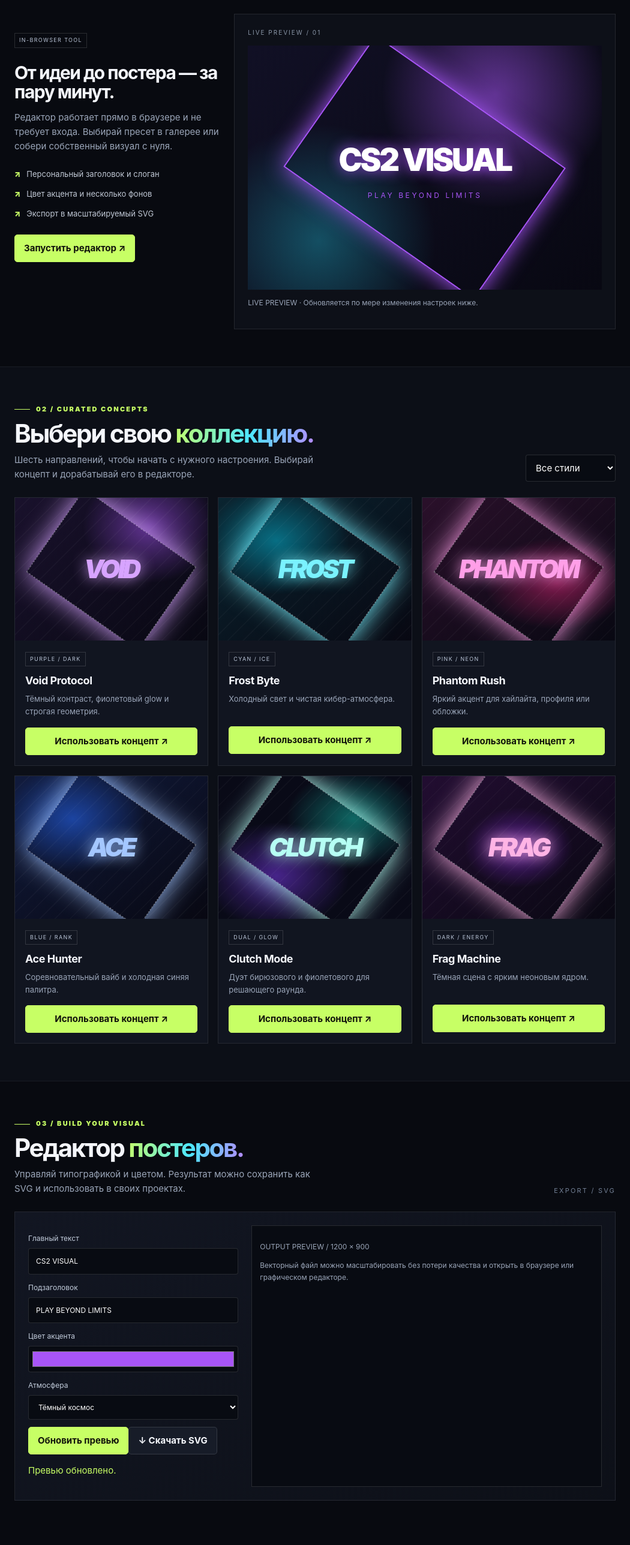
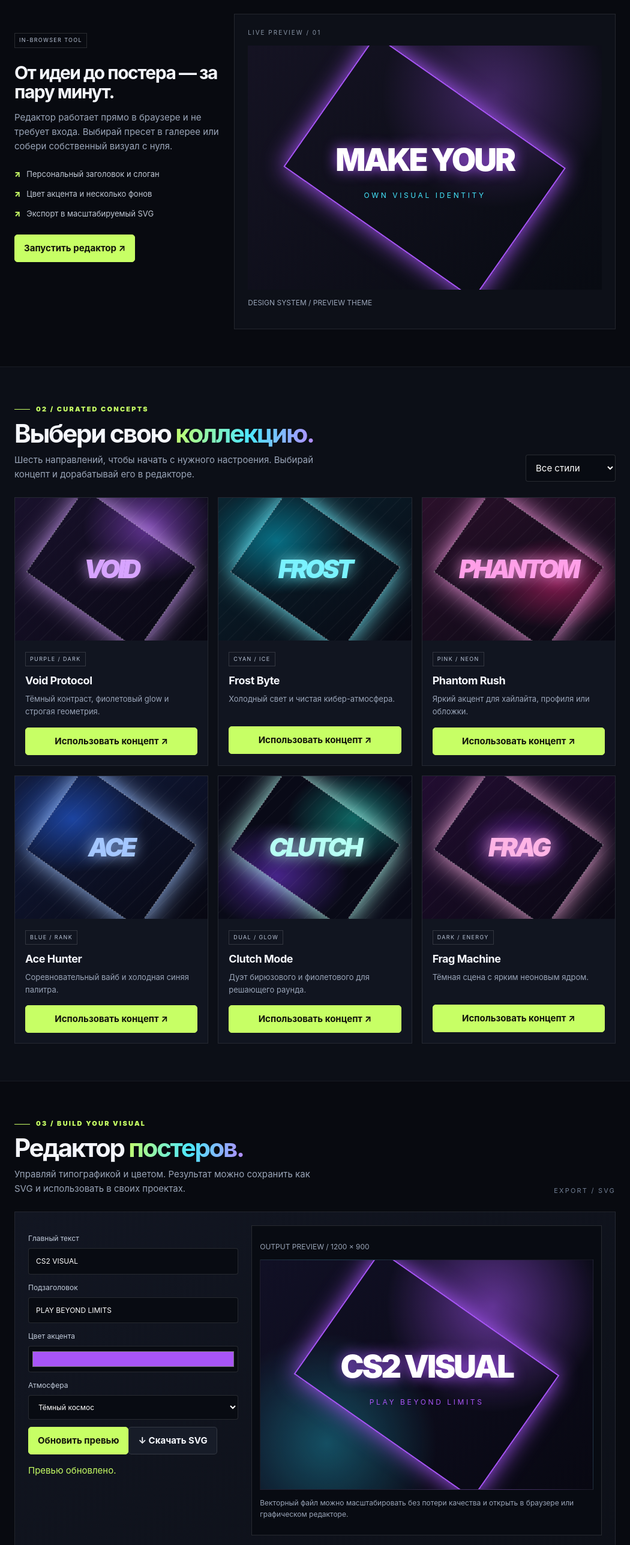
Before and after one commit to Lonyrty/CS2-Visual-Hub, an Electron app: page public/index.html in a window 1050 px wide. Shown: the part 961-3537 px from the top of the page at 60% size. Drawn offline with Linux system fonts and the light colour scheme; no server answers.

Commit message:
Place live poster preview inside the editor and keep lab showcase separate

```diff
--- a/public/index.html
+++ b/public/index.html
@@ -24,7 +24,7 @@
 <div class="ticker"><div class="wrap ticker-inner"><span><b>01</b> CREATE WITHOUT LIMITS</span><span>✳</span><span><b>02</b> FIND YOUR PEOPLE</span><span>✳</span><span><b>03</b> MAKE IT YOURS</span><span>✳</span><span>BUILT FOR THE COMMUNITY</span></div></div>
 <section class="wrap section" id="lab"><div class="section-head"><div><div class="kicker">01 / Make something yours</div><h2>Не шаблон. <span class="gradient-text">Твой стиль.</span></h2><p class="section-intro">Собери постер под ник, команду или хайлайт. Настрой цвета и текст, сразу увидь результат и экспортируй дизайн.</p></div><div class="section-number">VISUAL LAB — 01/03</div></div>
 <div class="lab-layout"><div class="lab-copy"><span class="tag">IN-BROWSER TOOL</span><h3>От идеи до постера — за пару минут.</h3><p>Редактор работает прямо в браузере и не требует входа. Выбирай пресет в галерее или собери собственный визуал с нуля.</p><ul class="mini-points"><li>Персональный заголовок и слоган</li><li>Цвет акцента и несколько фонов</li><li>Экспорт в масштабируемый SVG</li></ul><a class="btn primary" href="#creator">Запустить редактор ↗</a></div>
-<div class="lab-preview"><div id="posterPreview" class="poster"><div><div id="posterTitle" class="poster-title">CS2 VISUAL</div><div id="posterSubtitle" class="poster-sub">PLAY BEYOND LIMITS</div></div></div><p class="note">LIVE PREVIEW · Обновляется по мере изменения настроек ниже.</p></div></div>
+<div class="lab-preview"><div class="poster" style="background:radial-gradient(circle at 70% 20%,#a855f755,transparent 36%),linear-gradient(135deg,#151323,#080b12)"><div><div class="poster-title">MAKE YOUR</div><div class="poster-sub">OWN VISUAL IDENTITY</div></div></div><p class="note">DESIGN SYSTEM / PREVIEW THEME</p></div></div>
 </section>
 <section class="gallery-section section" id="gallery"><div class="wrap"><div class="section-head"><div><div class="kicker">02 / Curated concepts</div><h2>Выбери свою <span class="gradient-text">коллекцию.</span></h2><p class="section-intro">Шесть направлений, чтобы начать с нужного настроения. Выбирай концепт и дорабатывай его в редакторе.</p></div><div class="gallery-toolbar"><select id="galleryFilter" aria-label="Фильтр галереи" onchange="filterGallery()"><option value="all">Все стили</option><option value="purple">Фиолетовый</option><option value="cyan">Голубой</option><option value="pink">Розовый</option></select></div></div>
 <div class="gallery" id="galleryGrid">
@@ -36,7 +36,7 @@
 <article class="visual-card" data-style="pink"><div class="visual-art art-red"><strong>FRAG</strong></div><div class="card-body"><span class="tag">DARK / ENERGY</span><h3>Frag Machine</h3><p>Тёмная сцена с ярким неоновым ядром.</p><button class="primary" onclick="usePreset('FRAG','LOCK IN. FRAG OUT.','#c084fc')">Использовать концепт ↗</button></div></article>
 </div></div></section>
 <section class="wrap section" id="creator"><div class="section-head"><div><div class="kicker">03 / Build your visual</div><h2>Редактор <span class="gradient-text">постеров.</span></h2><p class="section-intro">Управляй типографикой и цветом. Результат можно сохранить как SVG и использовать в своих проектах.</p></div><div class="section-number">EXPORT / SVG</div></div>
-<div class="panel creator"><div><label class="field">Главный текст<input id="designTitle" maxlength="22" value="CS2 VISUAL"></label><label class="field">Подзаголовок<input id="designSubtitle" maxlength="44" value="PLAY BEYOND LIMITS"></label><label class="field">Цвет акцента<input id="designColor" type="color" value="#a855f7"></label><label class="field">Атмосфера<select id="designBg"><option value="dark">Тёмный космос</option><option value="purple">Фиолетовый туман</option><option value="cyan">Голубой лёд</option><option value="pink">Розовый импульс</option></select></label><div class="row"><button class="primary" onclick="updatePoster()">Обновить превью</button><button onclick="downloadPoster()">↓ Скачать SVG</button></div><p id="creatorMsg" class="msg" role="status" aria-live="polite"></p></div><div class="preview-wrap"><p class="note">OUTPUT PREVIEW / 1200 × 900</p><div id="posterPreviewBackup" class="hidden"></div><p class="note">Векторный файл можно масштабировать без потери качества и открыть в браузере или графическом редакторе.</p></div></div>
+<div class="panel creator"><div><label class="field">Главный текст<input id="designTitle" maxlength="22" value="CS2 VISUAL"></label><label class="field">Подзаголовок<input id="designSubtitle" maxlength="44" value="PLAY BEYOND LIMITS"></label><label class="field">Цвет акцента<input id="designColor" type="color" value="#a855f7"></label><label class="field">Атмосфера<select id="designBg"><option value="dark">Тёмный космос</option><option value="purple">Фиолетовый туман</option><option value="cyan">Голубой лёд</option><option value="pink">Розовый импульс</option></select></label><div class="row"><button class="primary" onclick="updatePoster()">Обновить превью</button><button onclick="downloadPoster()">↓ Скачать SVG</button></div><p id="creatorMsg" class="msg" role="status" aria-live="polite"></p></div><div class="preview-wrap"><p class="note">OUTPUT PREVIEW / 1200 × 900</p><div id="posterPreview" class="poster"><div><div id="posterTitle" class="poster-title">CS2 VISUAL</div><div id="posterSubtitle" class="poster-sub">PLAY BEYOND LIMITS</div></div></div><p class="note">Векторный файл можно масштабировать без потери качества и открыть в браузере или графическом редакторе.</p></div></div>
 </section>
 <section class="wrap section" id="download"><div class="download-section"><div><div class="kicker">Desktop companion / Windows</div><h2>Visual Hub.<br><span class="gradient-text">За пределами браузера.</span></h2><p>Компактное настольное приложение с быстрым отдельным окном. Открывай его клавишей F8 и скрывай через Esc. Приложение не внедряется в процесс CS2 и не меняет игровые файлы.</p><div class="spec-list"><div class="spec"><b>Windows 10 / 11</b>Для настольного ПК</div><div class="spec"><b>F8 / Esc</b>Показать / скрыть окно</div><div class="spec"><b>Standalone</b>Отдельное приложение</div></div></div><div class="download-panel"><span class="tag">WINDOWS INSTALLER</span><strong>CS2 Visual Hub Setup.exe</strong><p class="note">Если новая сборка ещё не опубликована, ссылка может временно не работать. Последняя доступная версия появится в релизах GitHub.</p><a class="btn primary" style="width:100%" href="https://github.com/Lonyrty/CS2-Visual-Hub/releases/latest/download/CS2-Visual-Hub-Setup.exe" id="downloadApp">↓ Скачать для Windows</a><p class="note">Смотреть все версии: <a href="https://github.com/Lonyrty/CS2-Visual-Hub/releases" target="_blank" rel="noopener">GitHub Releases ↗</a></p></div></div>
 <div class="feature-grid"><article class="feature"><span class="feature-index">FEATURE / 01</span><b>Visual Lab</b><p>Собирай собственные постеры и сохраняй их в SVG.</p></article><article class="feature"><span class="feature-index">FEATURE / 02</span><b>Player space</b><p>Профиль, поиск игроков, заявки в друзья и личные сообщения.</p></article><article class="feature"><span class="feature-index">FEATURE / 03</span><b>Desktop companion</b><p>Отдельное окно с горячими клавишами для быстрого доступа.</p></article></div></section>
```
